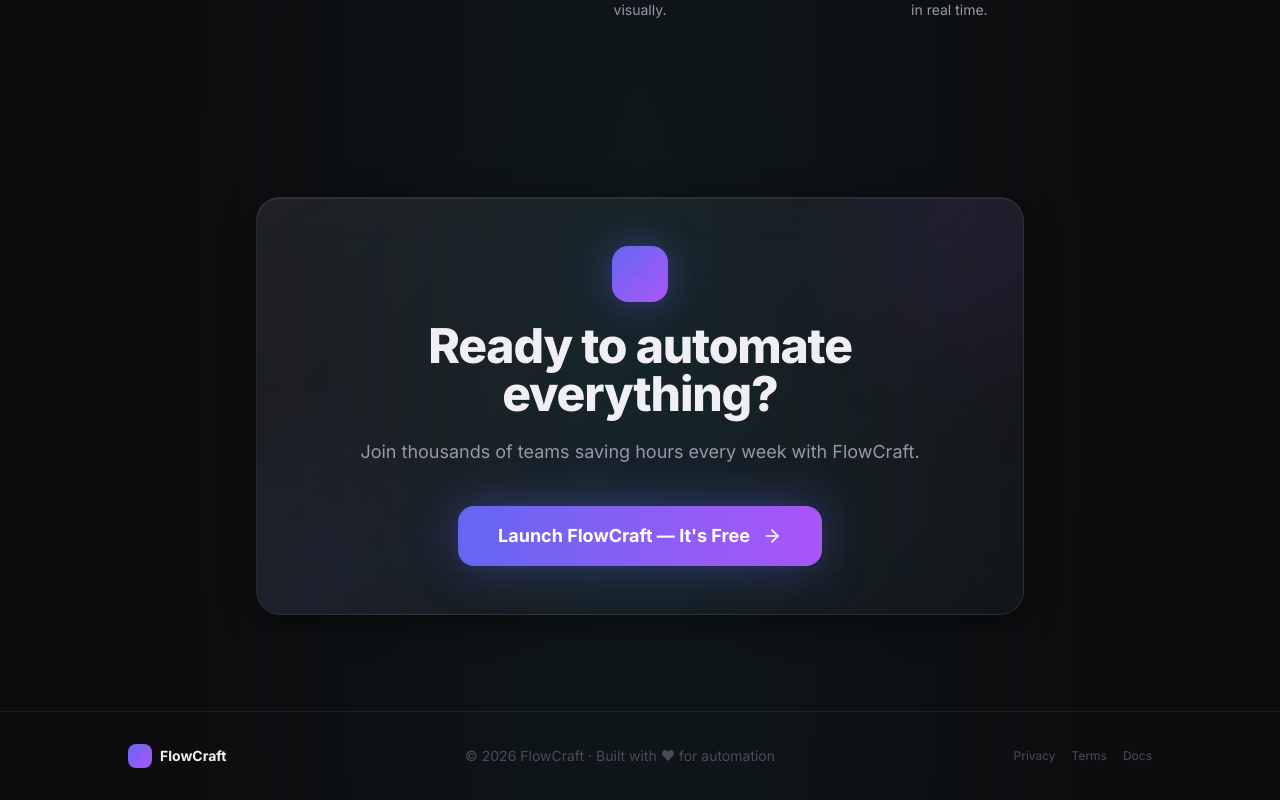
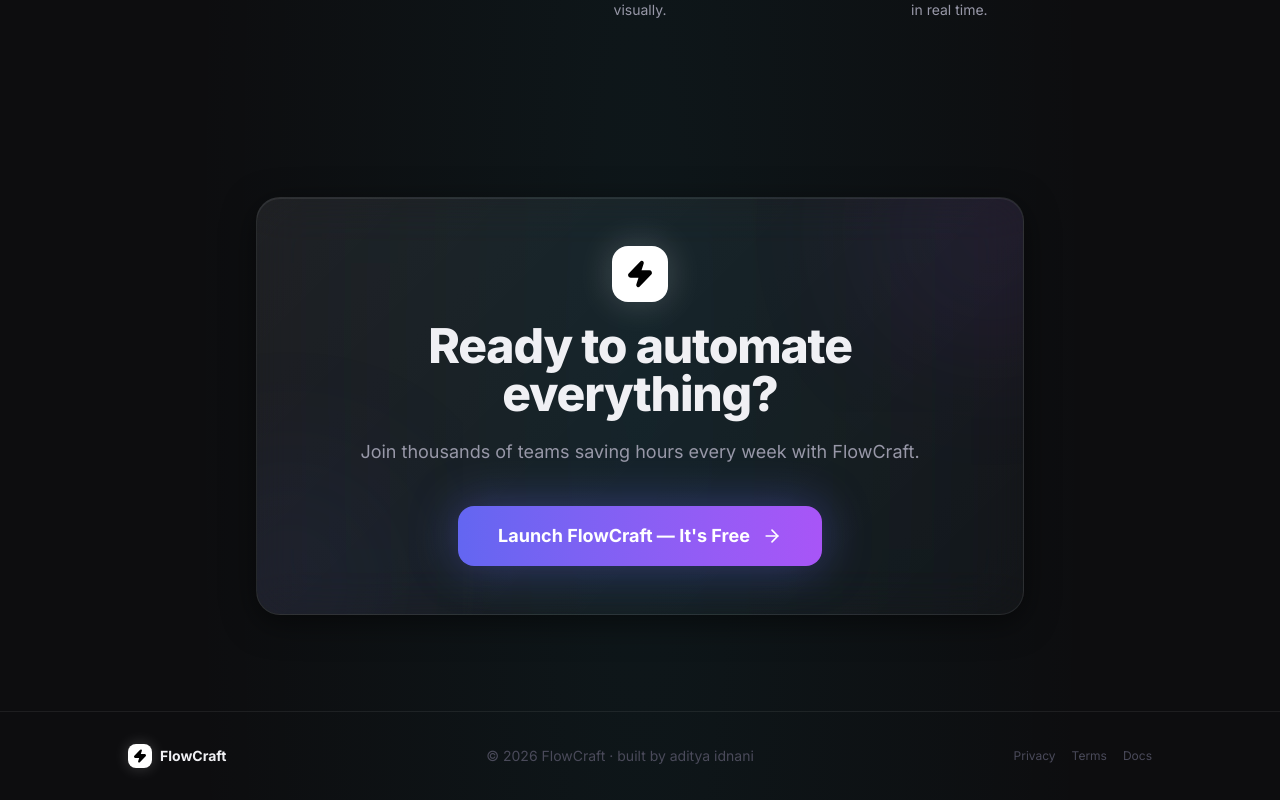
Before and after one commit to Aditya-Idnani/FlowCraft-Workflow-Automation, a Next.js app in the folder frontend/: page / in a window 1280 px wide. Shown: the part 3660-4460 px from the top of the page. Built offline with nearby package versions, Linux system fonts and the light colour scheme; no server answers.

Commit message:
style: update CTA and footer logos, change footer text

```diff
--- a/frontend/src/app/page.tsx
+++ b/frontend/src/app/page.tsx
@@ -771,9 +771,9 @@ export default function HomePage() {
               <motion.div
                 animate={{ rotate: [0, 10, -10, 0] }}
                 transition={{ duration: 3, repeat: Infinity, repeatDelay: 5 }}
-                className="inline-flex items-center justify-center w-14 h-14 rounded-2xl bg-gradient-to-br from-[var(--accent-blue)] to-[var(--accent-purple)] shadow-[0_0_36px_var(--glow-blue)] mb-5 mx-auto"
+                className="inline-flex items-center justify-center w-14 h-14 rounded-2xl bg-white shadow-[0_0_36px_rgba(255,255,255,0.2)] mb-5 mx-auto"
               >
-                <IconZap className="w-7 h-7" />
+                <Zap className="w-7 h-7 text-black fill-black stroke-black" strokeWidth={2.5} />
               </motion.div>
 
               <h2 className="text-4xl md:text-5xl font-extrabold text-[var(--text-primary)] mb-5 tracking-tight">
@@ -801,12 +801,12 @@ export default function HomePage() {
       <footer className="py-8 px-6 border-t border-[var(--border-default)]">
         <div className="max-w-5xl mx-auto flex flex-col md:flex-row items-center justify-between gap-4">
           <div className="flex items-center gap-2">
-            <div className="w-6 h-6 rounded-lg bg-gradient-to-br from-[var(--accent-blue)] to-[var(--accent-purple)] flex items-center justify-center">
-              <IconZap className="w-3.5 h-3.5" />
+            <div className="w-6 h-6 rounded-lg bg-white flex items-center justify-center shadow-[0_0_15px_rgba(255,255,255,0.2)]">
+              <Zap className="w-3.5 h-3.5 text-black fill-black stroke-black" strokeWidth={2.5} />
             </div>
             <span className="text-sm font-bold text-[var(--text-primary)]">FlowCraft</span>
           </div>
-          <p className="text-sm text-[var(--text-muted)]">© 2026 FlowCraft · Built with ♥ for automation</p>
+          <p className="text-sm text-[var(--text-muted)]">© 2026 FlowCraft · built by aditya idnani</p>
           <div className="flex items-center gap-4">
             {["Privacy", "Terms", "Docs"].map((link) => (
               <a key={link} href="#" className="text-xs text-[var(--text-muted)] hover:text-[var(--text-secondary)] transition-colors">{link}</a>
```
